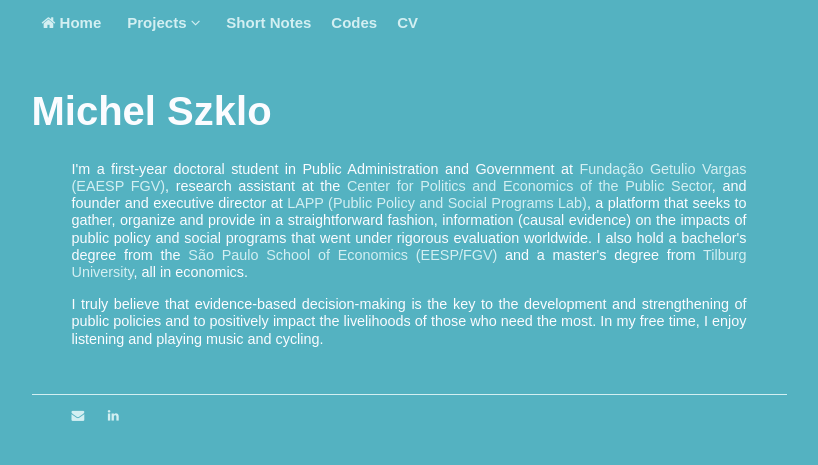
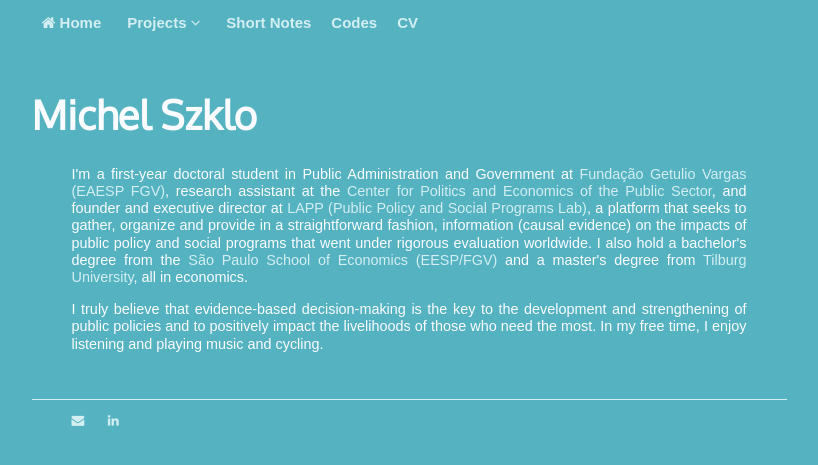
Before and after one commit to michelszklo/michelszklo.github.io, a Jekyll site: the page built from index.html, in a window 1280 px wide. Shown: the top 465 px of the page, without its empty margins (231-1049 px from the left). Built offline with Jekyll 4.4.1, drawn with Linux system fonts in a browser that asks for light colours.

Commit message:
h1 font: oxygen

```diff
--- a/css/main.css
+++ b/css/main.css
@@ -25,7 +25,7 @@
 }
 h1 {
     font-size: 2.5em;
-    font-family: 'Montserrat', sans-serif;
+    font-family: 'Oxygen', sans-serif;
     color: #fbfcff;
     padding: 17px 0px 0px 0px;
 }
```
